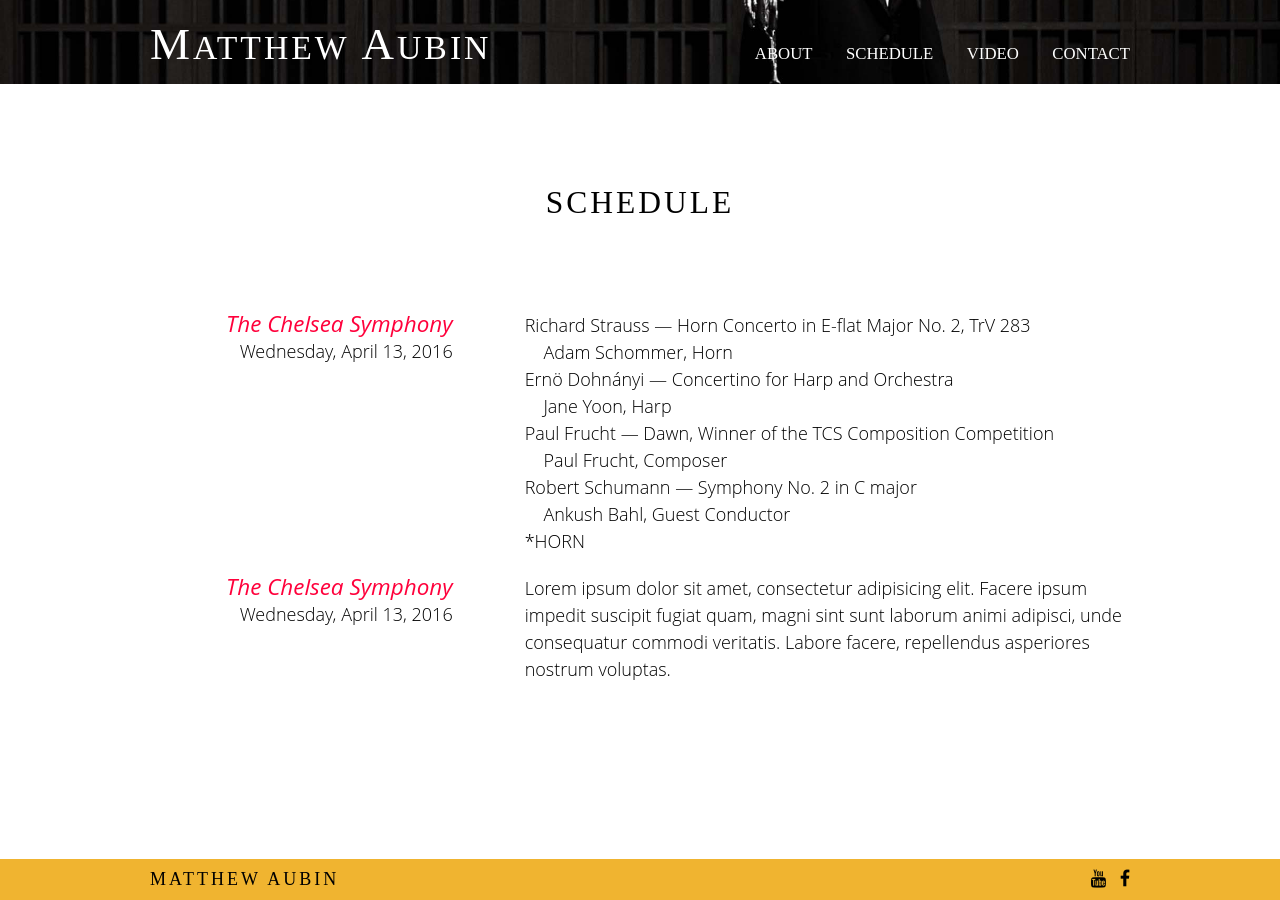
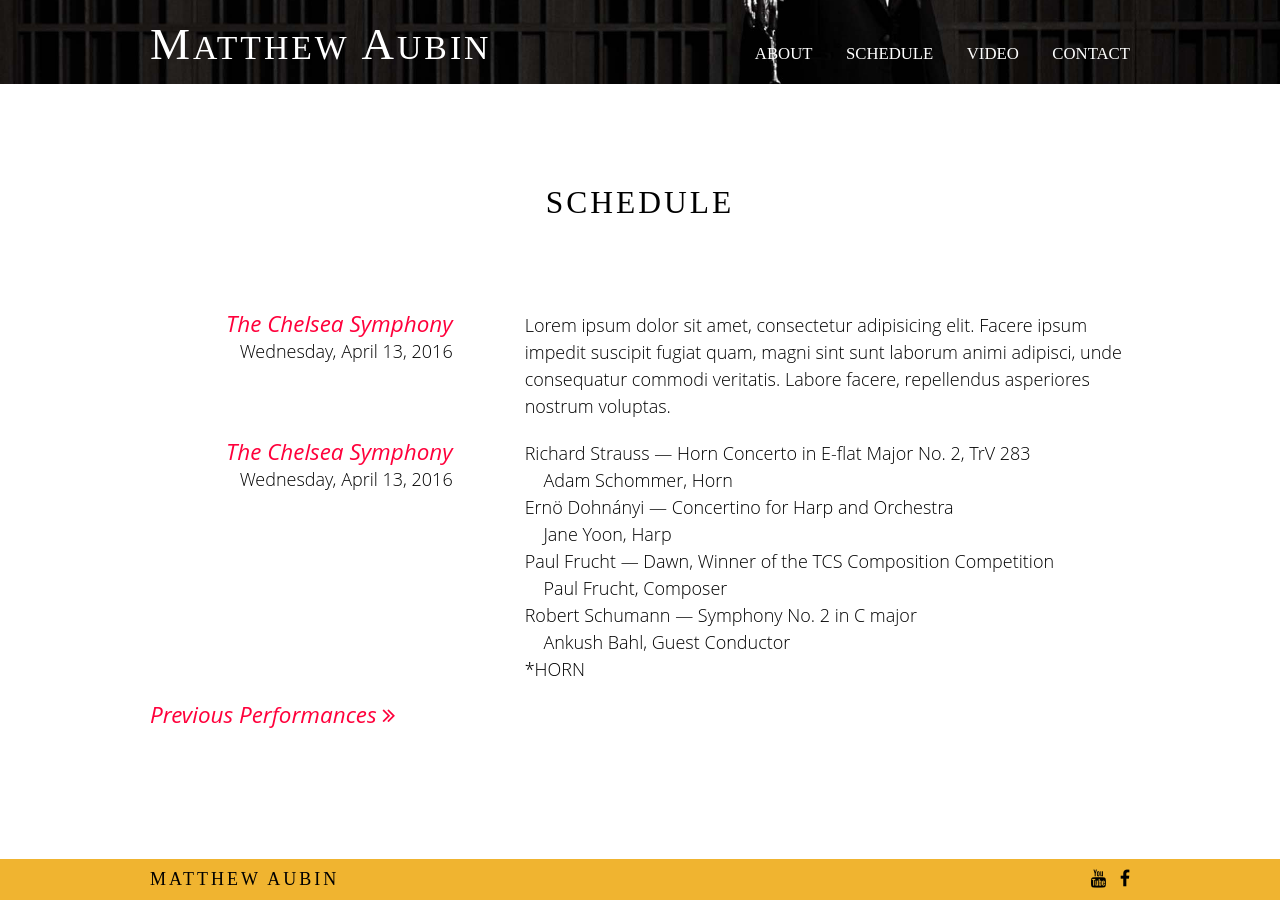
Before and after one commit to nbuonin/maubin-jekyll, a Jekyll site: the page built from schedule.html, in a window 1280 px wide and 900 px high, scrolled down 466 px. Built offline with Jekyll 4.4.1, drawn with Linux system fonts in a browser that asks for light colours; nearby versions of some CDN libraries.

Commit message:
get the view working of upcoming performances

```diff
--- a/_layouts/schedule.html
+++ b/_layouts/schedule.html
@@ -28,12 +28,18 @@
     <div class="container">
       <h1>Schedule</h1>
     </div>
-    {% for performance in site.performance %}
-      {{ performance }}
+    {% assign items = site.performance | sort: 'performance_date' | reverse %}
+    {% for item in items %}
+      {% assign current_date = site.time | date: "%s" %}
+      {% assign perf_date = item.performance_date | date: "%s" %}
+      {% if perf_date > current_date %}
+        {{ item }}
+      {% endif %}
     {% endfor %}
-
+    <div class="container past-schedule">
+      <h2><a href="past_schedule.html">Previous Performances <i class="fa fa-angle-double-right"></i></a></h2>
+    </div>
   </main>
-
   {% include footer.html %}
   </body>
 </html>
```
Also changed, not shown: _layouts/home.html (+6 -3 lines).
